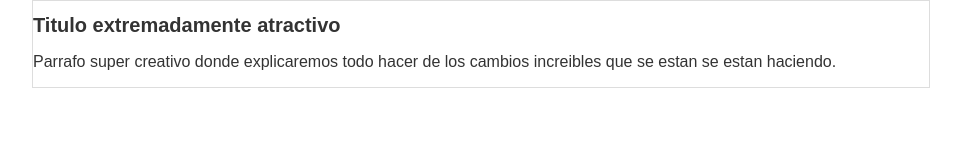
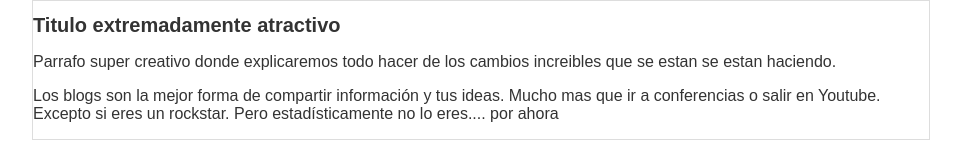
Before and after one commit to Leonardo-Cortez/Hyperblog, a plain HTML site: page index.html in a window 1280 px wide. Shown: the whole page, without its empty margins (159-1120 px from the left). Drawn offline with Linux system fonts and the light colour scheme.

Commit message:
Agregado el contenido adicional del blog y una mejor tipografia

```diff
--- a/index.html
+++ b/index.html
@@ -12,6 +12,14 @@
                 hacer de los cambios increibles que se estan
                 se estan haciendo.
             </p>
+            <p>
+                Los blogs son la mejor forma de compartir
+                 información y tus ideas. Mucho mas que ir
+                  a conferencias o salir en Youtube.
+                   Excepto si eres un rockstar.
+                   Pero estadísticamente no lo eres....
+                   por ahora
+            </p>
         </div>
     </div>
 </body>
```
